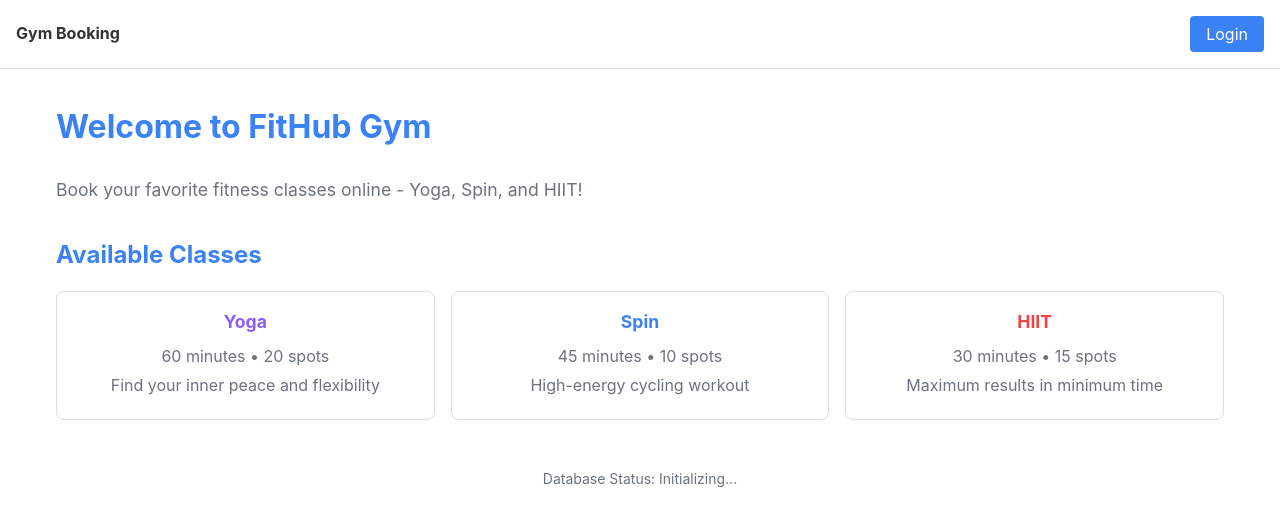
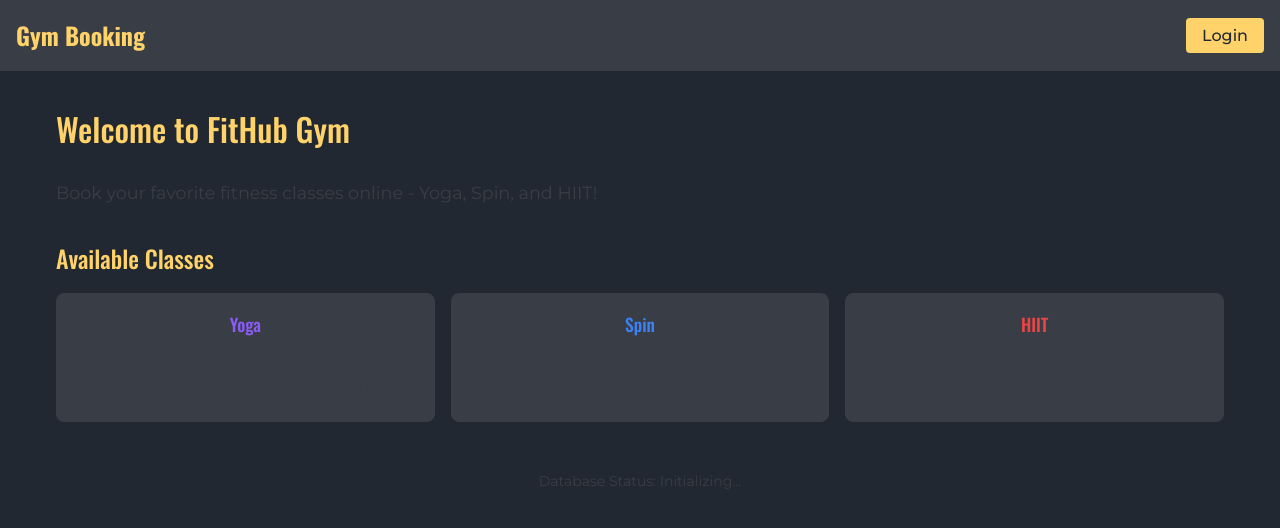
Before and after one commit to appbrewery/gym, a Next.js app: page / in a window 1280 px wide. Shown: the top 528 px of the page. Built offline with nearby package versions, Linux system fonts and the light colour scheme.

Commit message:
styling overhaul theme

```diff
--- a/src/components/ClassCard/ClassCard.module.css
+++ b/src/components/ClassCard/ClassCard.module.css
@@ -5,6 +5,7 @@
   padding: var(--spacing-md);
   margin-bottom: var(--spacing-md);
   transition: opacity 0.3s ease;
+  background-color: var(--bg-secondary);
 }
 
 .card.loading {
@@ -59,11 +60,12 @@
 
 .bookButton {
   padding: var(--spacing-sm) var(--spacing-md);
-  color: white;
+  color: var(--text-dark);
   border: none;
   border-radius: var(--border-radius);
   cursor: pointer;
   font-size: var(--font-size-base);
+  font-weight: 500;
   transition: opacity 0.2s ease;
 }
 
--- a/src/components/Navigation/Navigation.module.css
+++ b/src/components/Navigation/Navigation.module.css
@@ -3,6 +3,7 @@
   padding: var(--spacing-md);
   border-bottom: 1px solid var(--border-color);
   margin-bottom: var(--spacing-xl);
+  background-color: var(--bg-secondary);
 }
 
 .container {
@@ -19,7 +20,9 @@
 .logo {
   text-decoration: none;
   font-weight: bold;
-  color: inherit;
+  color: var(--text-secondary);
+  font-family: 'Oswald', sans-serif;
+  font-size: 1.5rem;
 }
 
 .navLink {
@@ -41,10 +44,11 @@
   padding: var(--spacing-sm) var(--spacing-md);
   cursor: pointer;
   background: var(--color-primary);
-  color: white;
+  color: var(--text-dark);
   border: none;
   border-radius: var(--border-radius);
   font-size: var(--font-size-base);
+  font-weight: 500;
 }
 
 .button:hover {
--- a/src/pages/Home.module.css
+++ b/src/pages/Home.module.css
@@ -41,6 +41,7 @@
   border: 1px solid var(--border-color);
   border-radius: var(--border-radius-lg);
   text-align: center;
+  background-color: var(--bg-secondary);
 }
 
 .classCard h3 {
--- a/src/pages/_document.js
+++ b/src/pages/_document.js
@@ -3,7 +3,14 @@
 export default function Document() {
   return (
     <Html lang="en">
-      <Head />
+      <Head>
+        <link rel="preconnect" href="https://fonts.googleapis.com" />
+        <link rel="preconnect" href="https://fonts.gstatic.com" crossOrigin="true" />
+        <link
+          href="https://fonts.googleapis.com/css2?family=Oswald:wght@300;400;500;600;700&family=Montserrat:wght@300;400;500;600;700&display=swap"
+          rel="stylesheet"
+        />
+      </Head>
       <body>
         <Main />
         <NextScript />
--- a/src/styles/globals.css
+++ b/src/styles/globals.css
@@ -7,10 +7,11 @@
 
 html,
 body {
-  font-family: -apple-system, BlinkMacSystemFont, Segoe UI, Roboto, Oxygen,
+  font-family: 'Montserrat', -apple-system, BlinkMacSystemFont, Segoe UI, Roboto, Oxygen,
     Ubuntu, Cantarell, Fira Sans, Droid Sans, Helvetica Neue, sans-serif;
   line-height: 1.6;
-  color: #333;
+  color: var(--text-primary);
+  background-color: var(--bg-primary);
 }
 
 a {
@@ -37,12 +38,19 @@
   pointer-events: none;
 }
 
+/* Typography */
+h1, h2, h3, h4, h5, h6 {
+  font-family: 'Oswald', sans-serif;
+  color: var(--text-secondary);
+  font-weight: 500;
+}
+
 /* Error states */
 .error {
-  color: #ef4444;
+  color: var(--color-error);
 }
 
 /* Success states */
 .success {
-  color: #10b981;
+  color: var(--color-success);
 }
--- a/src/styles/variables.css
+++ b/src/styles/variables.css
@@ -1,32 +1,44 @@
 /* CSS Custom Properties - Design System Variables */
 :root {
+  /* Theme colors */
+  --color-main: #222831;      /* Black */
+  --color-secondary: #393E46; /* Dark Grey */
+  --color-accent: #FFD369;    /* Yellow */
+  --color-minor: #EEEEEE;     /* Light Grey */
+  --color-danger: #e74c3c;    /* Red */
+
   /* Class type colors */
   --color-yoga: #8b5cf6;
   --color-spin: #3b82f6;
   --color-hiit: #ef4444;
 
   /* UI Colors */
-  --color-primary: #3b82f6;
+  --color-primary: #FFD369;   /* Changed to accent yellow */
   --color-success: #10b981;
   --color-warning: #f59e0b;
-  --color-error: #ef4444;
-  --color-gray: #6b7280;
+  --color-error: #e74c3c;     /* Updated to theme danger color */
+  --color-gray: #393E46;      /* Updated to theme secondary */
 
   /* Booking button colors */
-  --color-book: #f97316;      /* Orange for available classes */
+  --color-book: #FFD369;      /* Yellow for available classes */
   --color-booked: #10b981;    /* Green for booked classes */
   --color-waitlist: #f59e0b;  /* Amber for waitlist */
-  --color-full: #6b7280;      /* Gray for full classes */
+  --color-full: #393E46;      /* Dark grey for full classes */
 
   /* Background colors */
-  --bg-primary: #ffffff;
-  --bg-secondary: #f9f9f9;
+  --bg-primary: #222831;      /* Main dark background */
+  --bg-secondary: #393E46;    /* Secondary dark background */
   --bg-error: #fef2f2;
-  --bg-disabled: #cccccc;
+  --bg-disabled: #393E46;     /* Dark grey for disabled */
+
+  /* Text colors */
+  --text-primary: #EEEEEE;    /* Light grey for main text */
+  --text-secondary: #FFD369;  /* Yellow for highlights */
+  --text-dark: #222831;       /* Dark text for light backgrounds */
 
   /* Border colors */
-  --border-color: #dddddd;
-  --border-error: #ef4444;
+  --border-color: #393E46;    /* Dark grey borders */
+  --border-error: #e74c3c;
 
   /* Spacing */
   --spacing-xs: 0.25rem;
@@ -45,7 +57,12 @@
   --font-size-base: 1rem;
   --font-size-lg: 1.1rem;
 
+  /* Font families */
+  --font-heading: 'Oswald', sans-serif;
+  --font-body: 'Montserrat', sans-serif;
+
   /* Shadows */
   --shadow-sm: 0 1px 2px 0 rgba(0, 0, 0, 0.05);
   --shadow-md: 0 4px 6px -1px rgba(0, 0, 0, 0.1);
+  --shadow-yellow: 0 0 0 2px rgba(255, 211, 105, 0.2);
 }
```
Also changed, not shown: src/pages/Login.module.css (+6 -2 lines).
